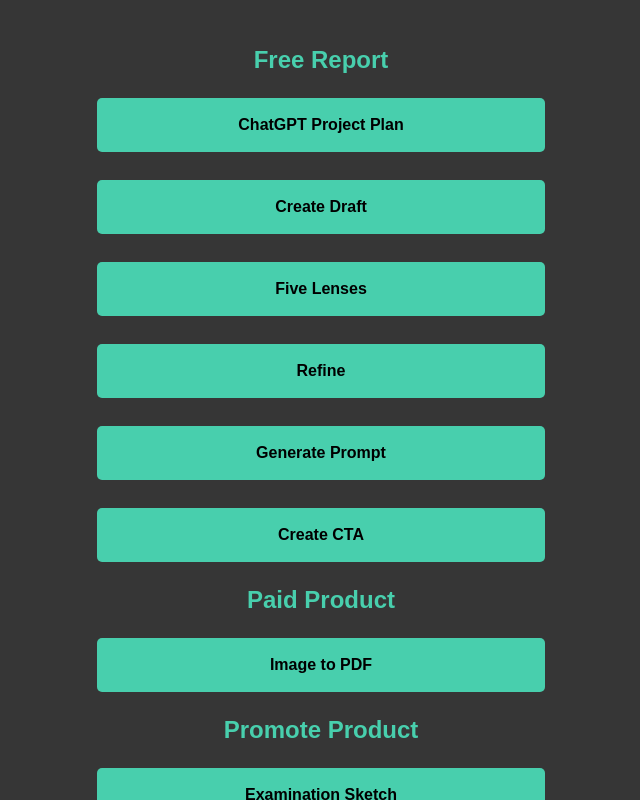
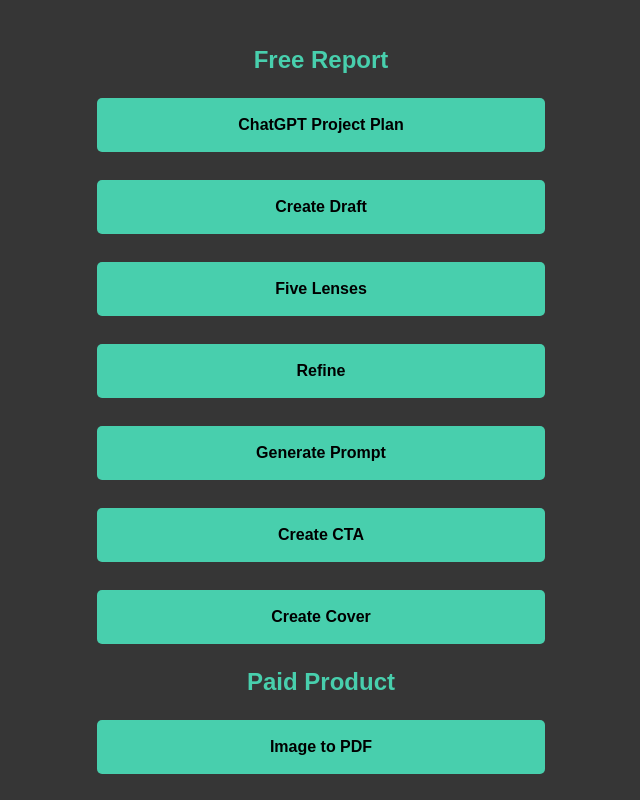
Before and after one commit to parashona/frpp, a plain HTML site: page index.html in a window 1280 px wide. Shown: the whole page, without its empty margins (319-959 px from the left). Drawn offline with nearby package versions, Linux system fonts and the light colour scheme.

Commit message:
Update index.html

```diff
--- a/index.html
+++ b/index.html
@@ -189,6 +189,7 @@
           <p><a href="refine.html" target="_blank"><button id="button1" class="button button1">Refine</button></a></p>
           <p><a href="prompt-genie.html" target="_blank"><button id="button1" class="button button1">Generate Prompt</button></a></p>
           <p><a href="report-cta.html" target="_blank"><button id="button1" class="button button1">Create CTA</button></a></p>
+          <p><a href="ecover.html" target="_blank"><button id="button1" class="button button1">Create Cover</button></a></p>
       <h1>Paid Product</h1>
           <p><a href="photo-to-pdf.html" target="_blank"><button id="button1" class="button button1">Image to PDF</button></a></p>
       <h1>Promote Product</h1>
```
